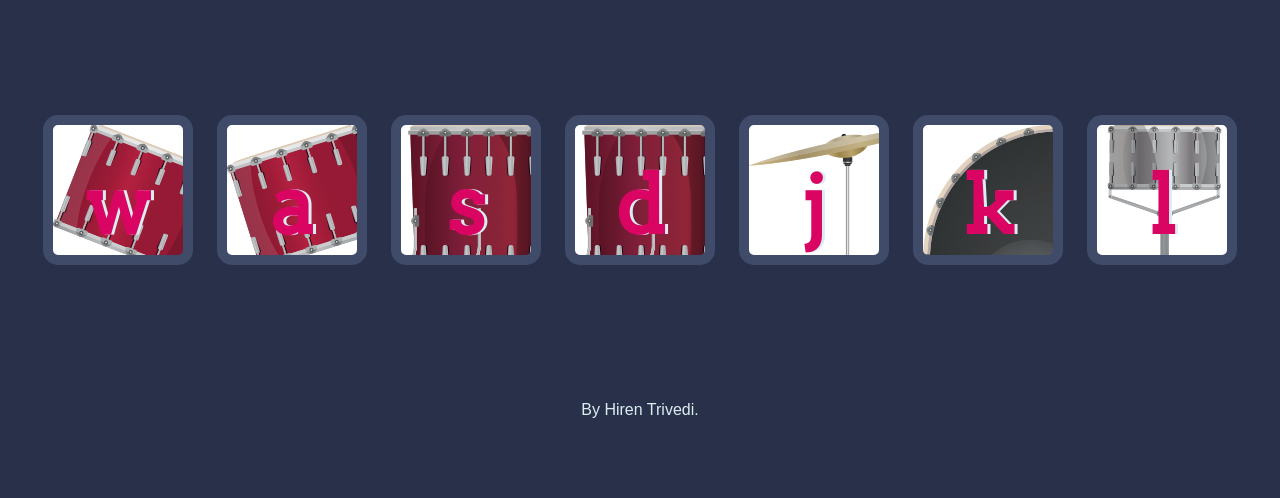
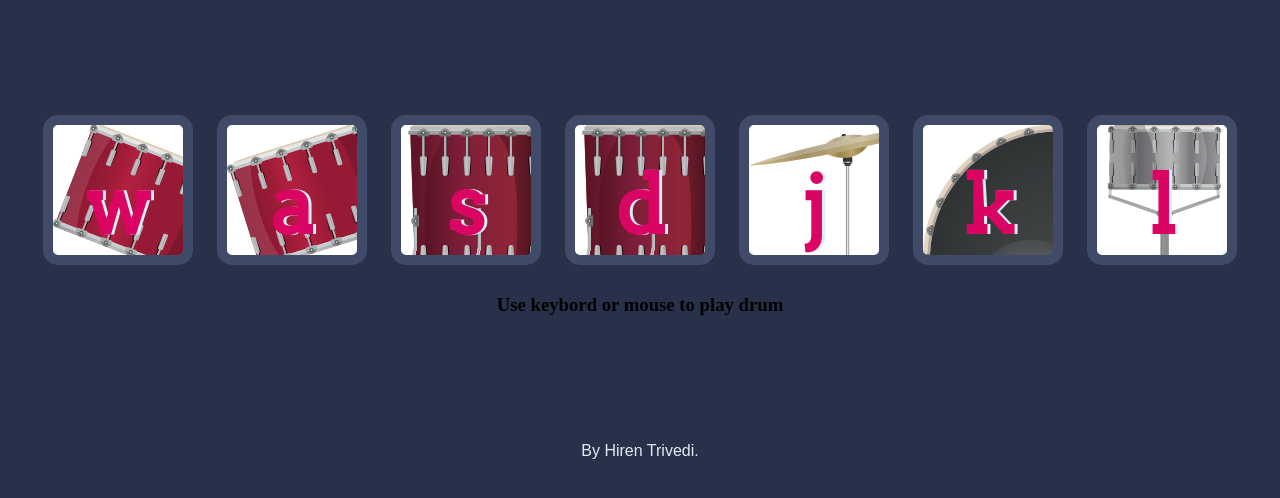
Before and after one commit to hirenkumar91/drumKit, a plain HTML site: page index.html in a window 1280 px wide. Shown: the part 174-672 px from the top of the page. Drawn offline with Linux system fonts and the light colour scheme.

Commit message:
Update index.html
changes

```diff
--- a/index.html
+++ b/index.html
@@ -19,6 +19,7 @@
     <button class="j drum">j</button>
     <button class="k drum">k</button>
     <button class="l drum">l</button>
+    <h3> Use keybord or mouse to play drum </h3>
   </div>
 
 
```
